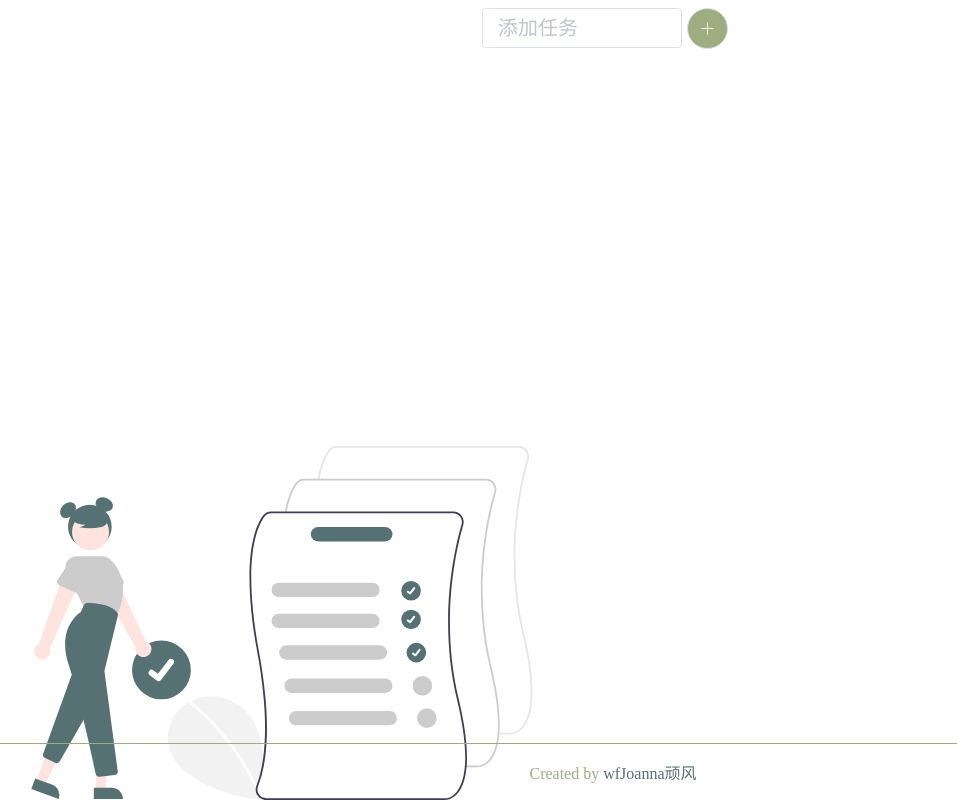
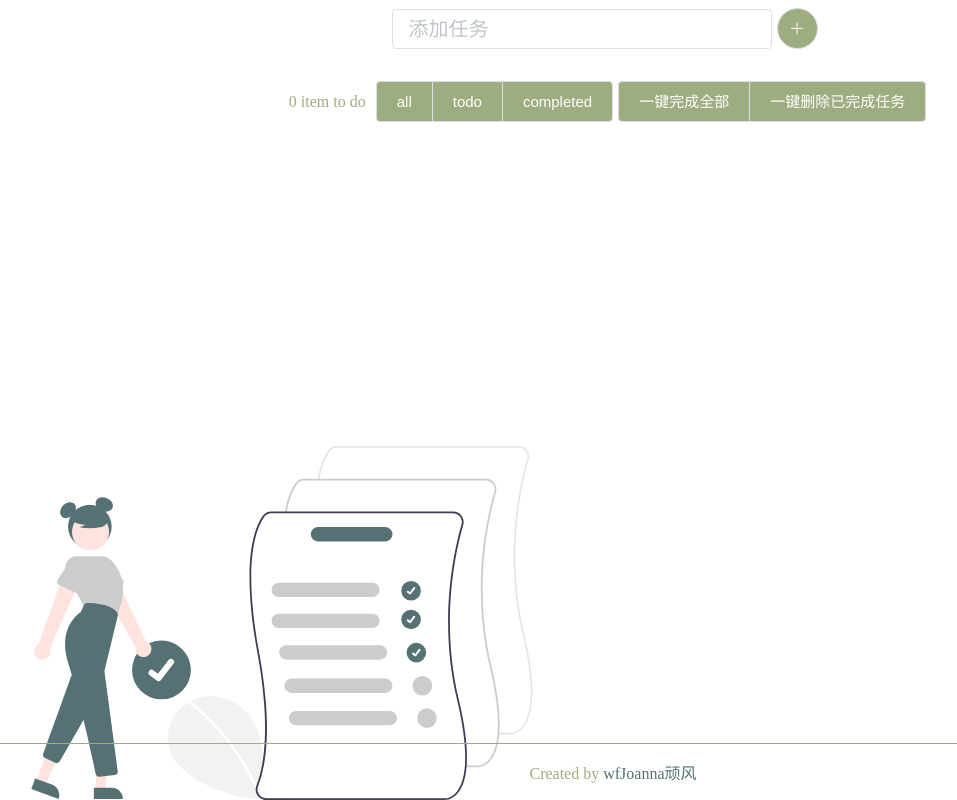
Before and after one commit to wfJoanna/TodoList, a Vue app: page / in a window 1280 px wide. Shown: the whole page, without its empty margins (35-992 px from the left). Built offline with nearby package versions, Linux system fonts and the light colour scheme.

Commit message:
添加了下方的按钮以及调整了list居中

```diff
--- a/src/App.vue
+++ b/src/App.vue
@@ -9,6 +9,7 @@
       <todo-item v-for="(item,index) in todos" :key="index" :itemTitle="item.title" :itemIndex="index"
                  :itemCompleted="item.completed" @toggleItem="toggleTodo" @deleteItem="deleteTodo"></todo-item>
     </ol>
+    <setting-panel :count="count"></setting-panel>
     <my-foot></my-foot>
   </div>
 </template>
@@ -17,18 +18,21 @@
 import TodoItem from '@/components/TodoItem'
 import MyFoot from '@/components/MyFoot'
 import TodoBackground from '@/components/TodoBackground'
+import SettingPanel from '@/components/SettingPanel'
 
 export default {
   name: 'App',
   components: {
     TodoItem,
     MyFoot,
-    TodoBackground
+    TodoBackground,
+    SettingPanel
   },
   data () {
     return {
       todos: [],
-      inputValue: ''
+      inputValue: '',
+      count: 0
     }
   },
   methods: {
@@ -44,11 +48,19 @@ export default {
     },
     deleteTodo (index) {
       this.todos.splice(index, 1)
+    },
+    countTodo () {
+      let count = 0
+      for (const item of this.todos) {
+        if (item.completed === false) count++
+      }
+      this.count = count
     }
   },
   created () {
     if (localStorage.getItem('todo-list')) {
       this.todos = JSON.parse(localStorage.getItem('todo-list'))
+      this.countTodo()
     }
   },
   watch: {
@@ -56,6 +68,7 @@ export default {
       deep: true,
       handler: function (val) {
         localStorage.setItem('todo-list', JSON.stringify(val))
+        this.countTodo()
       }
     }
   }
@@ -71,12 +84,12 @@ export default {
 
 .input-todo {
   display: flex;
-  width: 100%;
   justify-content: center;
+  align-items: center;
 }
 
 .el-input {
-  width: 200px;
+  width: 30%;
   font-size: 20px;
 }
 
@@ -91,9 +104,15 @@ export default {
   background: #9dad7f;
 }
 
-.el-button:focus, .el-button:hover {
+.el-button:hover {
   color: white;
   border-color: #9dad7f;
   background-color: #9dad7f;
 }
+
+.el-button:focus {
+  color: white;
+  border-color: #c7cfb7;
+  background-color: #9dad7f;
+}
 </style>
--- /dev/null
+++ b/src/components/SettingPanel.vue
@@ -0,0 +1,49 @@
+<template>
+  <div class="setting-panel">
+
+    <span>{{ ItemCount }} item to do</span>
+
+    <el-button-group>
+      <el-button @click="handleAll">all</el-button>
+      <el-button @click="handleTodo">todo</el-button>
+      <el-button @click="handleCompleted">completed</el-button>
+    </el-button-group>
+
+    <el-button-group>
+      <el-button @click="handleFinish">一键完成全部</el-button>
+      <el-button @click="handleDelete">一键删除已完成任务</el-button>
+    </el-button-group>
+
+  </div>
+</template>
+
+<script>
+export default {
+  name: 'SettingPanel',
+  data () {
+    return {
+      ItemCount: this.count
+    }
+  },
+  props: ['count'],
+  watch: {
+    count (val) {
+      this.ItemCount = val
+    }
+  }
+}
+</script>
+
+<style scoped>
+span {
+  margin: 0 5px;
+  color: #9dad7f;
+}
+
+.setting-panel {
+  display: flex;
+  justify-content: center;
+  align-items: center;
+  z-index: 101; /*没能覆盖footer*/
+}
+</style>
--- a/src/components/TodoItem.vue
+++ b/src/components/TodoItem.vue
@@ -51,6 +51,7 @@ export default {
   color: #557174;
   font-size: 30px;
   z-index: 100;
+  margin-left: -5%; /*解决了不完全居中问题*/
 }
 
 .item-content {
```
